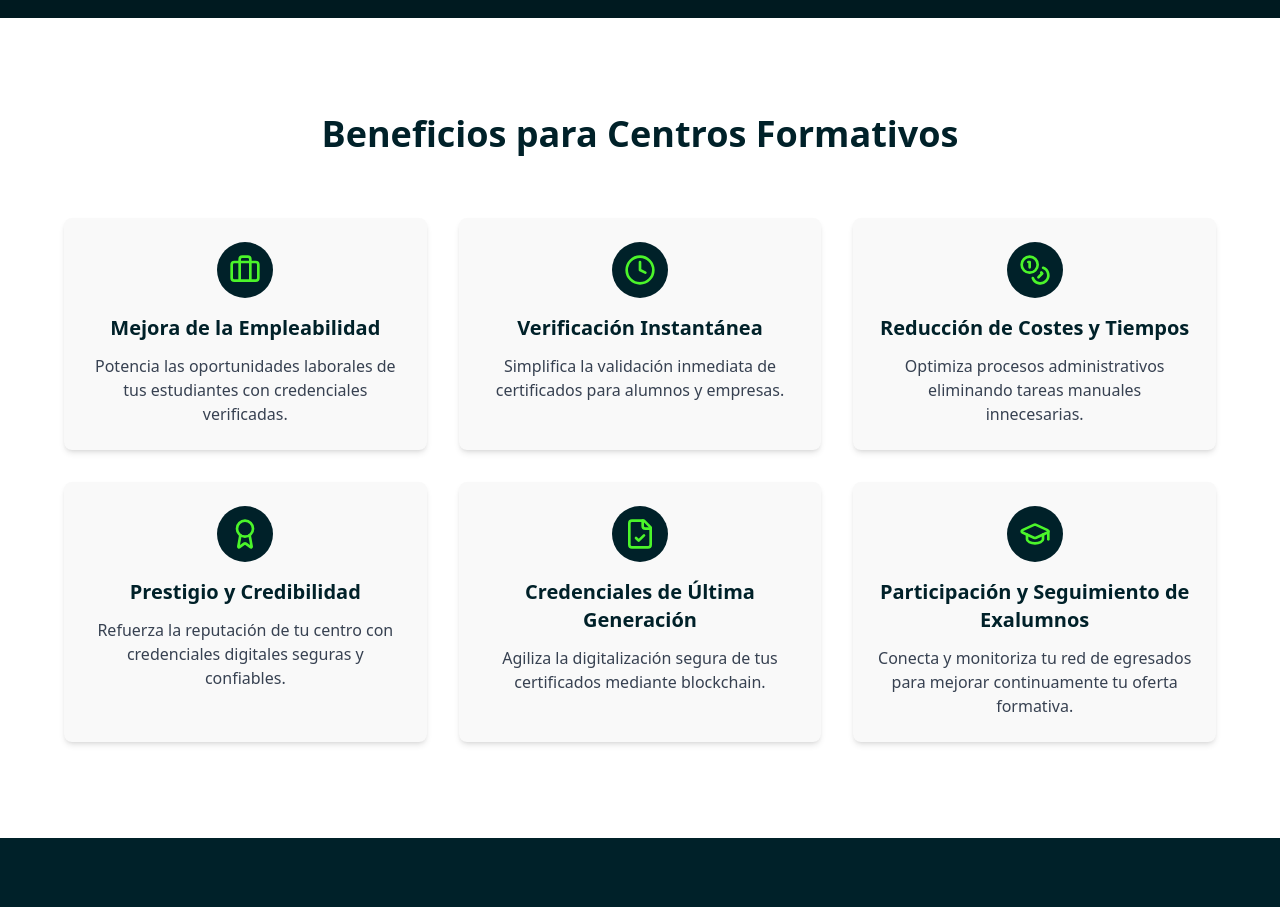
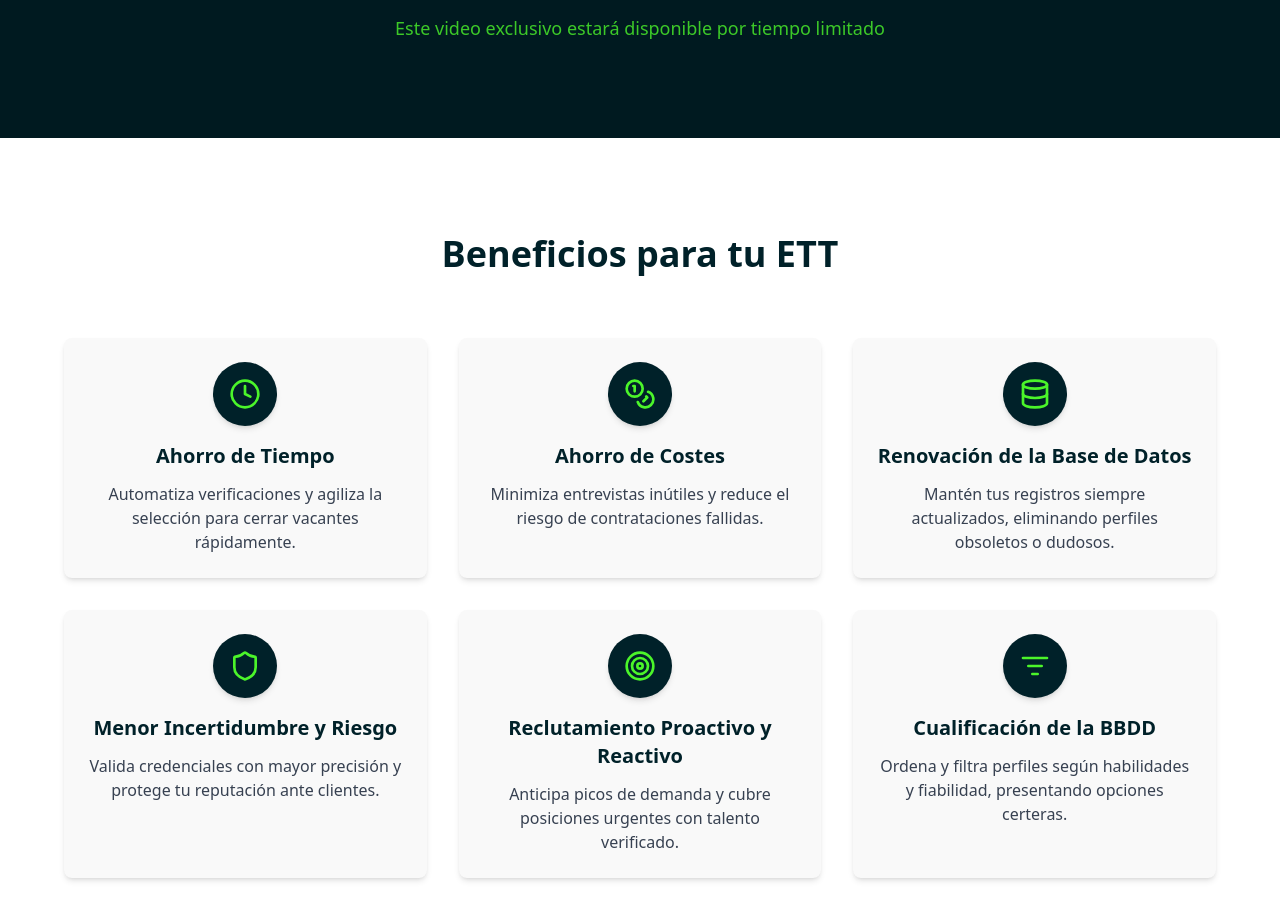
Before and after one commit to jaimeestevez/truthful-landing-form, a React (Vite) app: page / in a window 1280 px wide. Shown: the part 1890-2797 px from the top of the page. Built offline with nearby package versions, Linux system fonts and the light colour scheme.

Commit message:
Refactor: Improve design and content
- Removed quotes from phrases.
- Moved "Descubre cómo funciona" button.
- Added new benefits section with icons.

```diff
--- a/src/components/Benefits.tsx
+++ b/src/components/Benefits.tsx
@@ -1,55 +1,55 @@
 
 import React from 'react';
-import { Briefcase, Clock, Coins, Award, FileCheck, GraduationCap } from 'lucide-react';
+import { Clock, Coins, Database, Shield, Target, ListFilter } from 'lucide-react';
 
 const benefits = [
   {
-    title: "Mejora de la Empleabilidad",
-    description: "Potencia las oportunidades laborales de tus estudiantes con credenciales verificadas.",
-    icon: <Briefcase className="h-8 w-8 text-[#4BF52A]" />
-  },
-  {
-    title: "Verificación Instantánea",
-    description: "Simplifica la validación inmediata de certificados para alumnos y empresas.",
+    title: "Ahorro de Tiempo",
+    description: "Automatiza verificaciones y agiliza la selección para cerrar vacantes rápidamente.",
     icon: <Clock className="h-8 w-8 text-[#4BF52A]" />
   },
   {
-    title: "Reducción de Costes y Tiempos",
-    description: "Optimiza procesos administrativos eliminando tareas manuales innecesarias.",
+    title: "Ahorro de Costes",
+    description: "Minimiza entrevistas inútiles y reduce el riesgo de contrataciones fallidas.",
     icon: <Coins className="h-8 w-8 text-[#4BF52A]" />
   },
   {
-    title: "Prestigio y Credibilidad",
-    description: "Refuerza la reputación de tu centro con credenciales digitales seguras y confiables.",
-    icon: <Award className="h-8 w-8 text-[#4BF52A]" />
+    title: "Renovación de la Base de Datos",
+    description: "Mantén tus registros siempre actualizados, eliminando perfiles obsoletos o dudosos.",
+    icon: <Database className="h-8 w-8 text-[#4BF52A]" />
   },
   {
-    title: "Credenciales de Última Generación",
-    description: "Agiliza la digitalización segura de tus certificados mediante blockchain.",
-    icon: <FileCheck className="h-8 w-8 text-[#4BF52A]" />
+    title: "Menor Incertidumbre y Riesgo",
+    description: "Valida credenciales con mayor precisión y protege tu reputación ante clientes.",
+    icon: <Shield className="h-8 w-8 text-[#4BF52A]" />
   },
   {
-    title: "Participación y Seguimiento de Exalumnos",
-    description: "Conecta y monitoriza tu red de egresados para mejorar continuamente tu oferta formativa.",
-    icon: <GraduationCap className="h-8 w-8 text-[#4BF52A]" />
+    title: "Reclutamiento Proactivo y Reactivo",
+    description: "Anticipa picos de demanda y cubre posiciones urgentes con talento verificado.",
+    icon: <Target className="h-8 w-8 text-[#4BF52A]" />
+  },
+  {
+    title: "Cualificación de la BBDD",
+    description: "Ordena y filtra perfiles según habilidades y fiabilidad, presentando opciones certeras.",
+    icon: <ListFilter className="h-8 w-8 text-[#4BF52A]" />
   }
 ];
 
 const Benefits = () => {
   return (
-    <section className="bg-[#ffffff] section-padding">
+    <section className="bg-[#ffffff] py-16 md:py-24">
       <div className="container">
         <h2 className="text-3xl md:text-4xl font-bold text-center mb-16 text-[#002129]">
-          Beneficios para Centros Formativos
+          Beneficios para tu ETT
         </h2>
         <div className="grid md:grid-cols-2 lg:grid-cols-3 gap-8 max-w-6xl mx-auto">
           {benefits.map((benefit, index) => (
             <div
               key={index}
-              className="bg-[#f9f9f9] p-6 rounded-lg shadow-md flex flex-col hover:shadow-lg transition-shadow duration-300"
+              className="bg-[#f9f9f9] p-6 rounded-lg shadow-md flex flex-col hover:shadow-lg transition-shadow duration-300 hover:translate-y-[-5px] hover:bg-[#f5fff0] transition-all"
             >
               <div className="mb-4 flex justify-center">
-                <div className="bg-[#002129] p-3 rounded-full">
+                <div className="bg-[#002129] p-4 rounded-full shadow-md">
                   {benefit.icon}
                 </div>
               </div>
--- a/src/components/Hero.tsx
+++ b/src/components/Hero.tsx
@@ -13,17 +13,8 @@ const Hero: React.FC<HeroProps> = ({ scrollToVideo }) => {
       <div className="container py-20 md:py-28 w-full">
         <div className="max-w-3xl mx-auto space-y-8 fade-in">
           <h1 className="text-4xl md:text-5xl font-bold tracking-tight text-[#4BF52A] text-center leading-tight">
-            "Tres de cada cuatro CV están "maquillados"... y ya los has colocado en algunas empresas."
+            Tres de cada cuatro CV están "maquillados"... y ya los has colocado en algunas empresas.
           </h1>
-
-          <div className="pt-10 flex justify-center">
-            <Button
-              onClick={scrollToVideo}
-              className="bg-[#4BF52A] hover:bg-[#3dd21e] text-[#002129] text-xl md:text-2xl border-0 rounded-full py-8 px-12 font-bold flex items-center gap-4 hover:gap-5 transition-all shadow-xl"
-            >
-              Descubre cómo funciona <ArrowRight className="w-7 h-7" />
-            </Button>
-          </div>
         </div>
       </div>
     </section>
--- a/src/components/VideoSection.tsx
+++ b/src/components/VideoSection.tsx
@@ -1,7 +1,7 @@
 
 import React from 'react';
 import { Button } from '@/components/ui/button';
-import { ExternalLink } from 'lucide-react';
+import { ExternalLink, ArrowRight } from 'lucide-react';
 
 interface VideoSectionProps {
   videoRef: React.RefObject<HTMLDivElement>;
@@ -29,13 +29,27 @@ const VideoSection: React.FC<VideoSectionProps> = ({ videoRef, typeformUrl }) =>
             <p className="text-xl md:text-2xl text-white text-center leading-relaxed">
               Cada candidato no apto que envías genera desconfianza. <span className="text-[#4BF52A] font-medium">Con TheTruth, blindas tu reputación.</span>
             </p>
+
+            <div className="pt-6 flex justify-center">
+              <Button
+                onClick={() => {
+                  const videoElement = document.querySelector('.video-container');
+                  if (videoElement) {
+                    videoElement.scrollIntoView({ behavior: 'smooth' });
+                  }
+                }}
+                className="bg-[#4BF52A] hover:bg-[#3dd21e] text-[#002129] text-xl md:text-2xl border-0 rounded-full py-8 px-12 font-bold flex items-center gap-4 hover:gap-5 transition-all shadow-xl"
+              >
+                Descubre cómo funciona <ArrowRight className="w-7 h-7" />
+              </Button>
+            </div>
           </div>
 
           <h2 className="text-3xl md:text-4xl font-bold text-center mb-10 text-[#4BF52A]">
             No te la juegues con tu reputación: mira nuestro vídeo y blinda tus procesos.
           </h2>
 
-          <div className="relative pb-[56.25%] h-0 rounded-lg overflow-hidden shadow-2xl">
+          <div className="relative pb-[56.25%] h-0 rounded-lg overflow-hidden shadow-2xl video-container">
             {/* Replace this with your actual video embed code */}
             <div className="absolute top-0 left-0 w-full h-full bg-[#001214] flex items-center justify-center text-white">
               <p className="text-xl">Tu VSL irá aquí - Reemplaza este contenedor con tu video</p>
```
